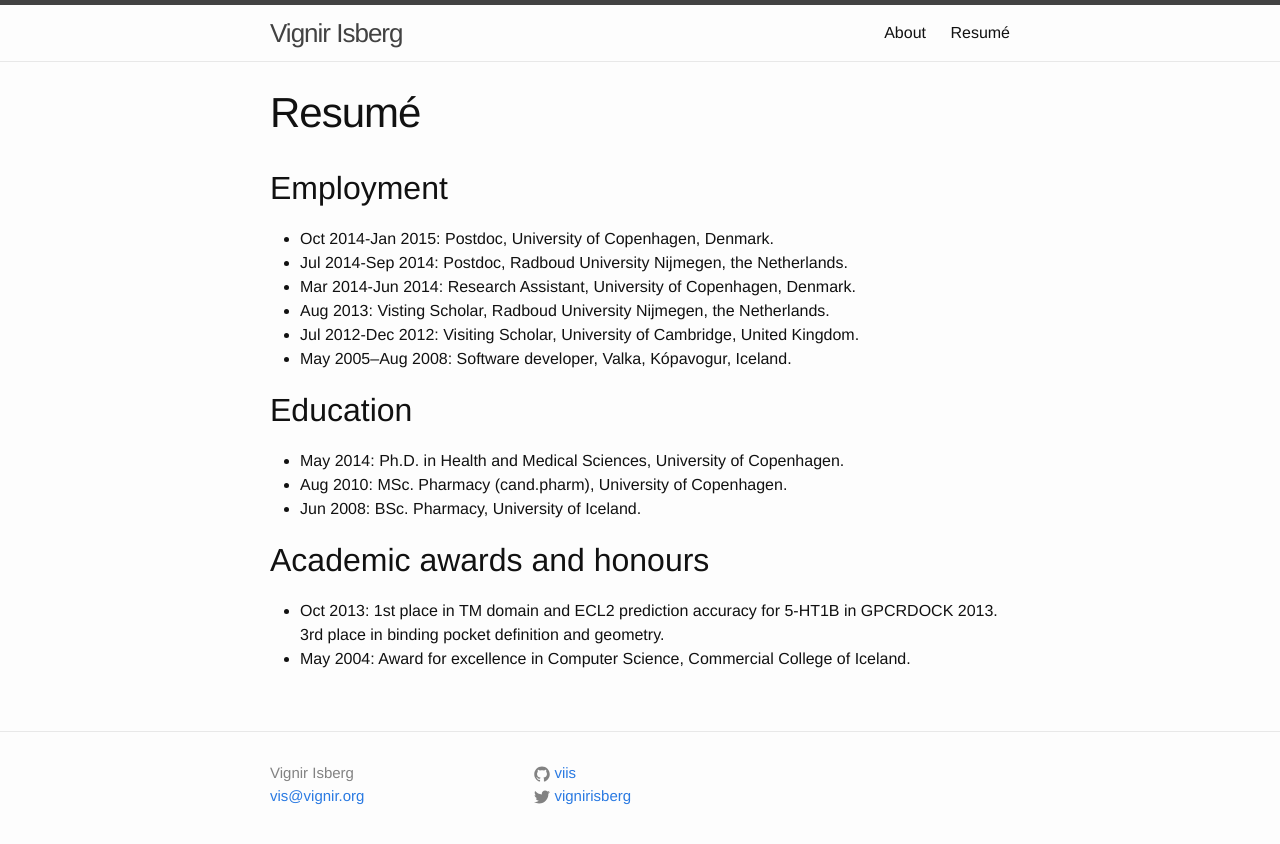
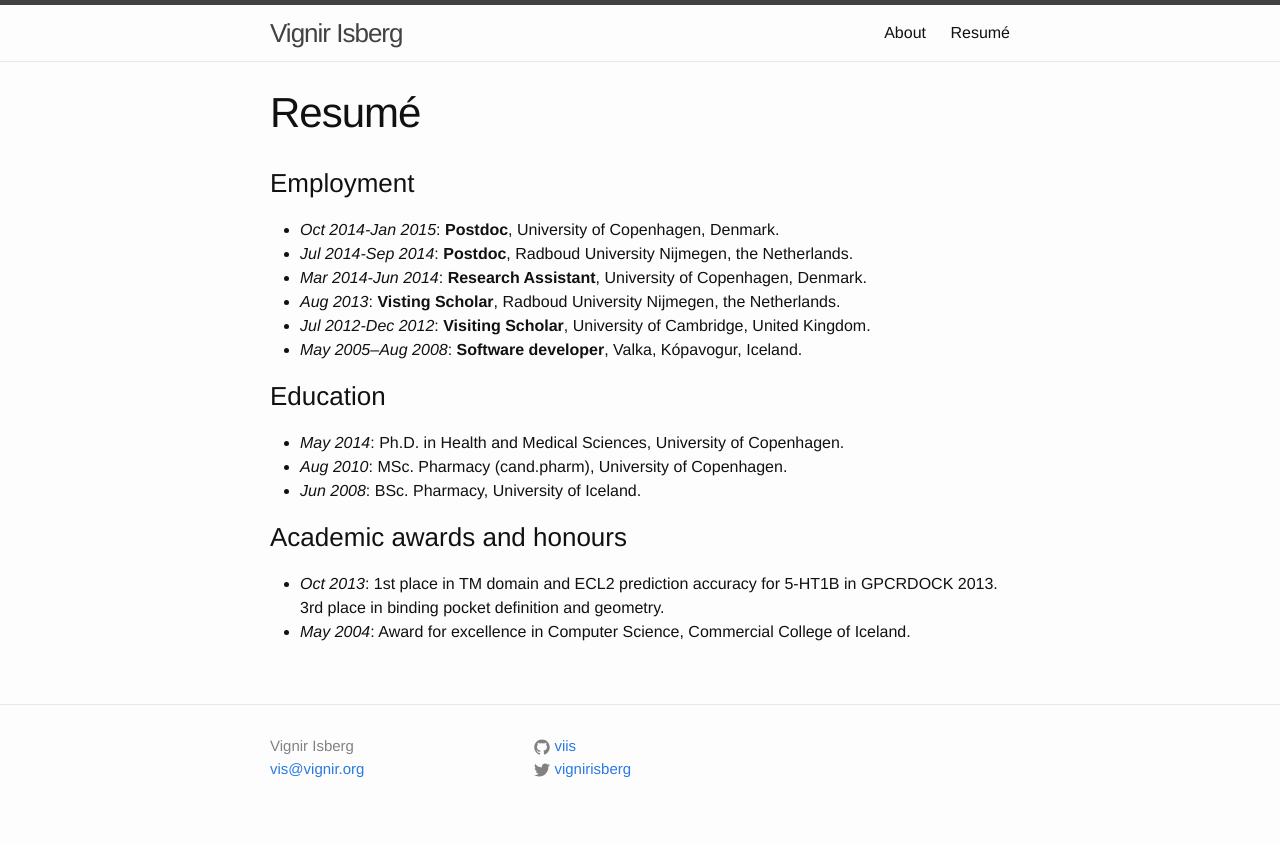
Before and after one commit to viis/viis.github.io, a Jekyll site: the page built from resume.md, in a window 1280 px wide. Shown: the top 844 px of the page. Built offline with Jekyll 4.4.1, drawn with Linux system fonts in a browser that asks for light colours.

```diff
--- a/resume.md
+++ b/resume.md
@@ -4,23 +4,23 @@ title: Resumé
 permalink: /resume/
 ---
 
-## Employment
+### Employment
 
-* Oct 2014-Jan 2015: Postdoc, University of Copenhagen, Denmark.
-* Jul 2014-Sep 2014: Postdoc, Radboud University Nijmegen, the Netherlands.
-* Mar 2014-Jun 2014: Research Assistant, University of Copenhagen, Denmark.
-* Aug 2013: Visting Scholar, Radboud University Nijmegen, the Netherlands.
-* Jul 2012-Dec 2012: Visiting Scholar, University of Cambridge, United Kingdom.
-* May 2005–Aug 2008: Software developer, Valka, Kópavogur, Iceland.
+* *Oct 2014-Jan 2015*: **Postdoc**, University of Copenhagen, Denmark.
+* *Jul 2014-Sep 2014*: **Postdoc**, Radboud University Nijmegen, the Netherlands.
+* *Mar 2014-Jun 2014*: **Research Assistant**, University of Copenhagen, Denmark.
+* *Aug 2013*: **Visting Scholar**, Radboud University Nijmegen, the Netherlands.
+* *Jul 2012-Dec 2012*: **Visiting Scholar**, University of Cambridge, United Kingdom.
+* *May 2005–Aug 2008*: **Software developer**, Valka, Kópavogur, Iceland.
 
-## Education
+### Education
 
-* May 2014: Ph.D. in Health and Medical Sciences, University of Copenhagen.
-* Aug 2010: MSc. Pharmacy (cand.pharm), University of Copenhagen.
-* Jun 2008: BSc. Pharmacy, University of Iceland.
+* *May 2014*: Ph.D. in Health and Medical Sciences, University of Copenhagen.
+* *Aug 2010*: MSc. Pharmacy (cand.pharm), University of Copenhagen.
+* *Jun 2008*: BSc. Pharmacy, University of Iceland.
 
-## Academic awards and honours
+### Academic awards and honours
 
-* Oct 2013: 1st place in TM domain and ECL2 prediction accuracy for 5-HT1B in GPCRDOCK 2013. 3rd place in binding
+* *Oct 2013*: 1st place in TM domain and ECL2 prediction accuracy for 5-HT1B in GPCRDOCK 2013. 3rd place in binding
 pocket definition and geometry.
-* May 2004: Award for excellence in Computer Science, Commercial College of Iceland.
+* *May 2004*: Award for excellence in Computer Science, Commercial College of Iceland.
```
Also changed, not shown: about.md (+1 -1 lines).
